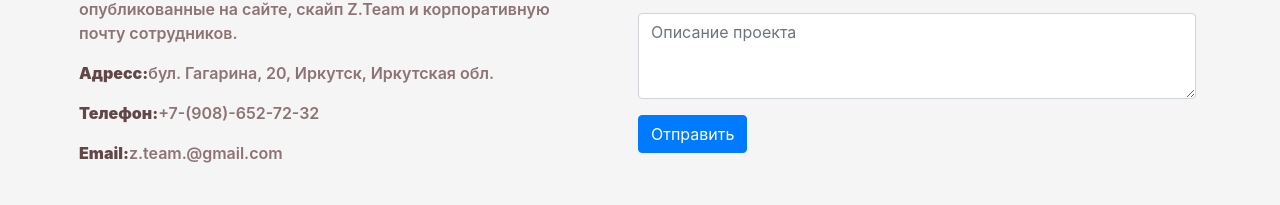
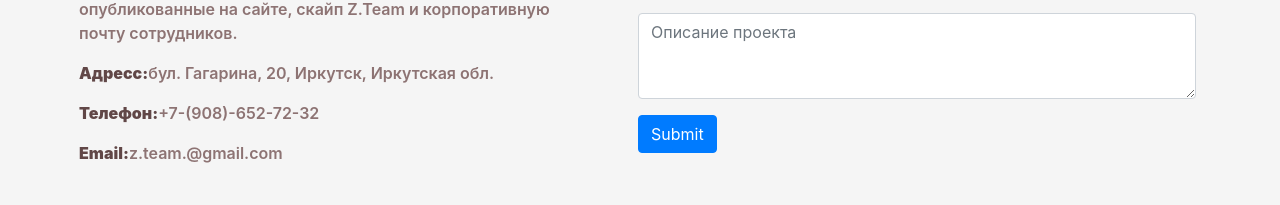
Before and after one commit to Dmitri-ZEZ/dmitri-zez.github.io, a plain HTML site: page MAIN2/contact.html in a window 1280 px wide. Shown: the part 303-508 px from the top of the page. Drawn offline with nearby package versions, Linux system fonts and the light colour scheme.

Commit message:
Add files via upload

```diff
--- a/MAIN2/contact.html
+++ b/MAIN2/contact.html
@@ -69,7 +69,7 @@
                             <textarea required  name = "valDesc" class="form-control" id="exampleFormControlTextarea1" rows="3" placeholder="Описание проекта"></textarea>
                         </div>
 
-                        <button type="submit" class="btn btn-primary" onclick="Complete()">Отправить</button>
+                        <input type="submit" class="btn btn-primary" onclick="Complete()">
                     </form>
                 </div>
             </div>
```
